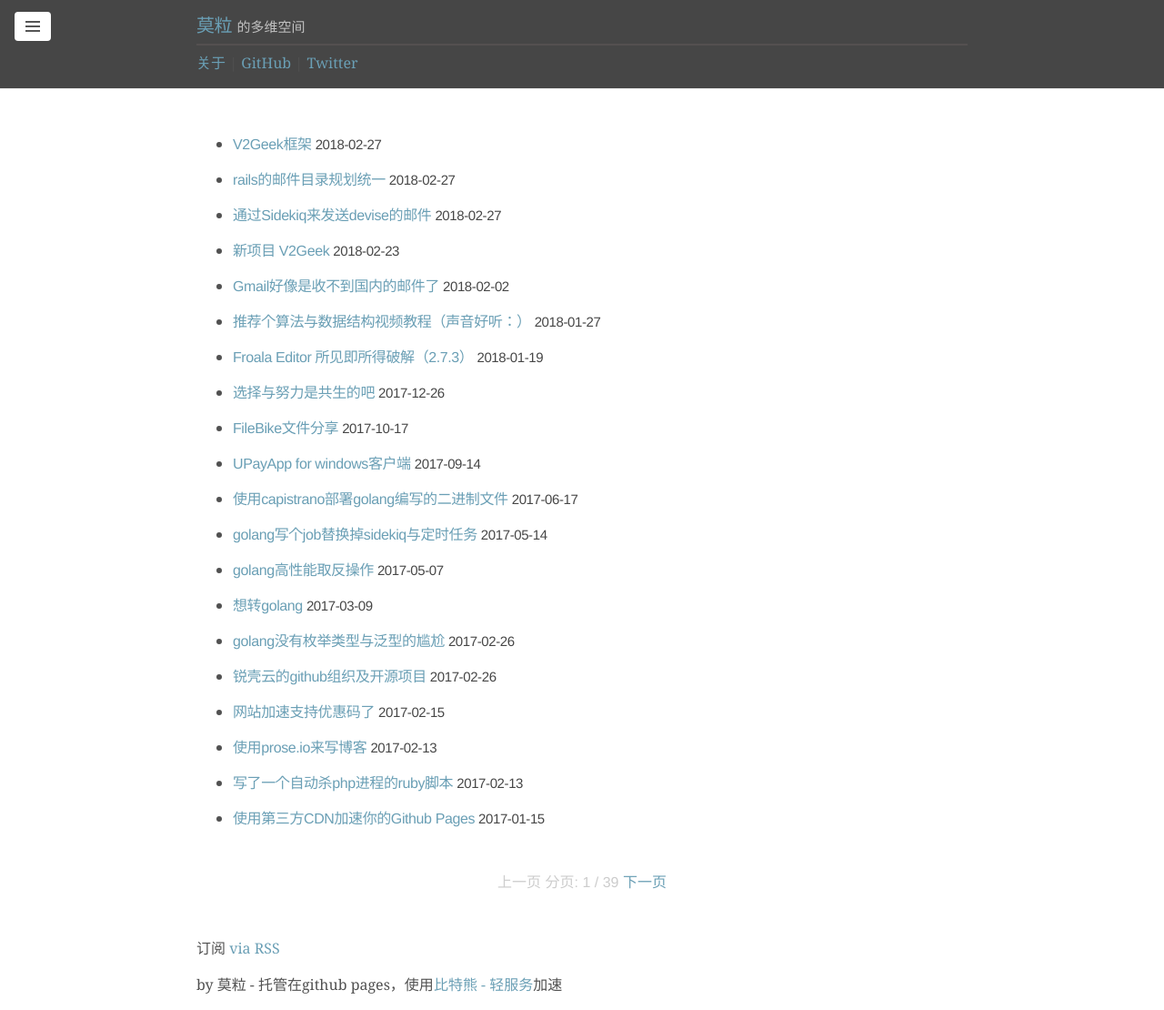
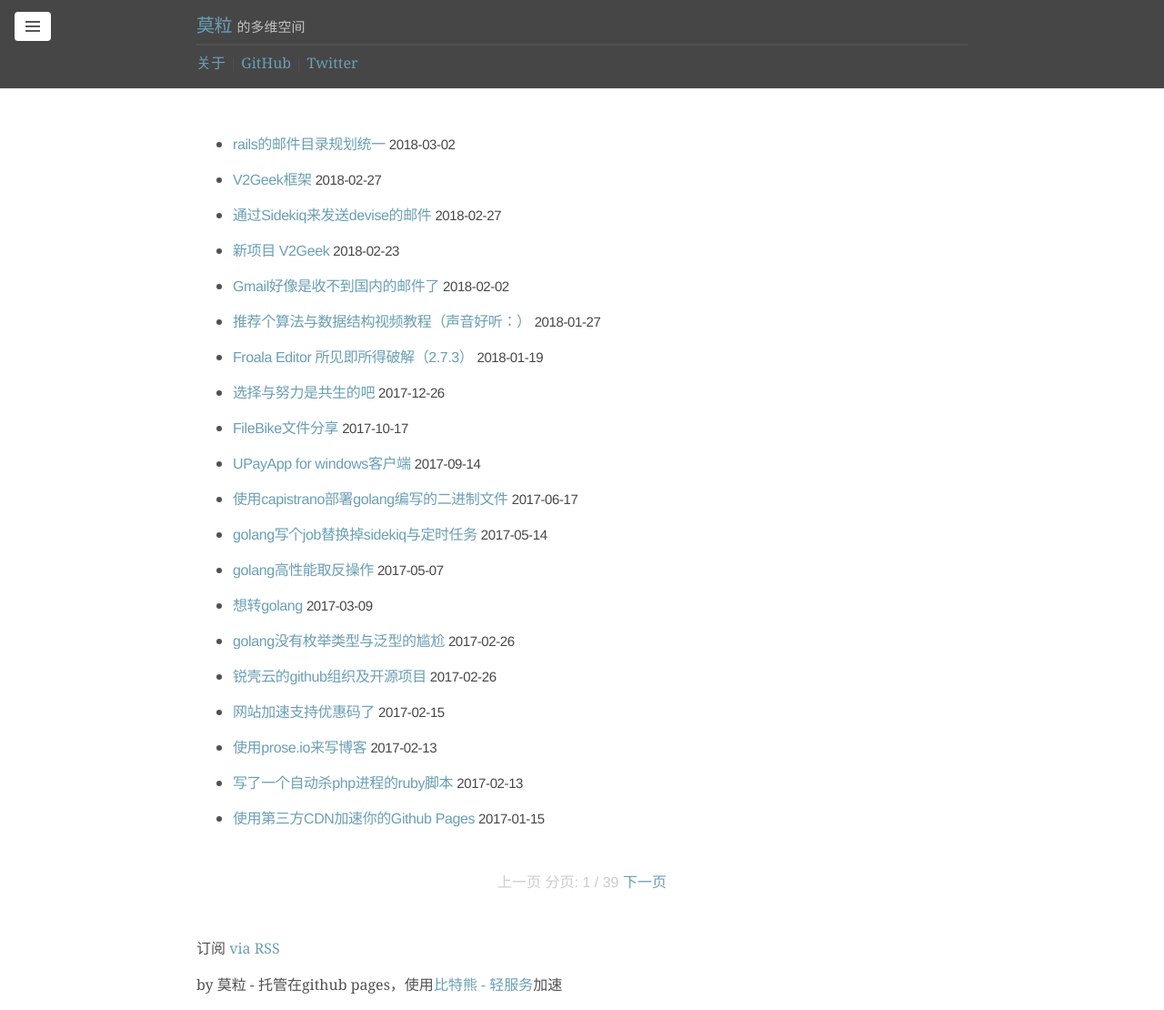
Before and after one commit to molizz/molizz, a Jekyll site: the page built from index.html, in a window 1280 px wide. Shown: the whole page at 91% size. Built offline with Jekyll 4.4.1, drawn with Linux system fonts in a browser that asks for light colours; the list of posts is cut into pages by our own code.

```diff
--- a/_posts/2018-03-02-mailer-dir.md
+++ b/_posts/2018-03-02-mailer-dir.md
@@ -3,7 +3,7 @@ title: rails的邮件目录规划统一
 author: moli
 published: true
 comments: true
-date: 2018-02-27 00:35:01
+date: 2018-03-02 23:21:01
 tags: [rails, mailer]
 categories:
  - rails
```
